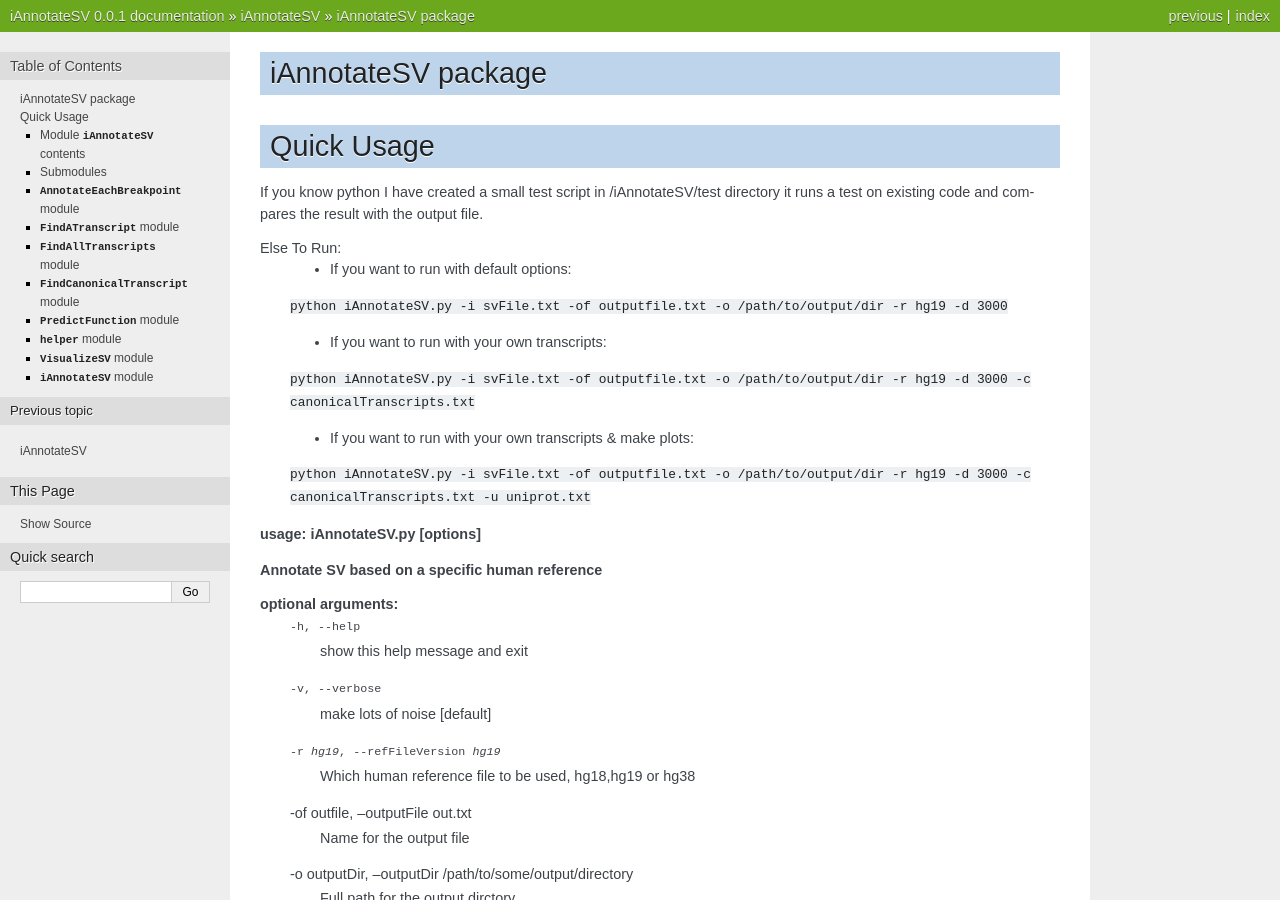
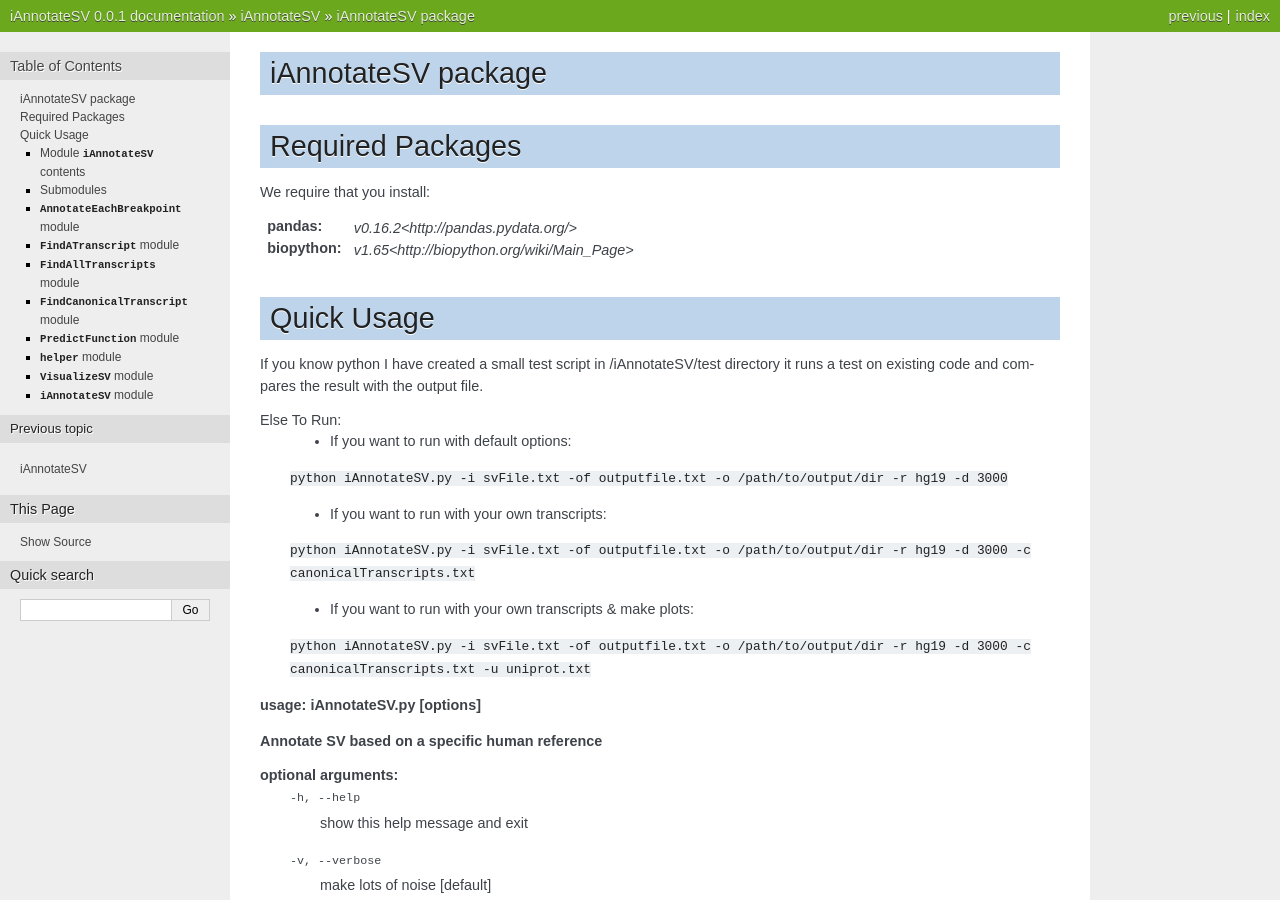
Before and after one commit to rhshah/iAnnotateSV, a Sphinx documentation site: the page built from docs/iAnnotateSV.rst, in a window 1280 px wide and 900 px high. Built offline with Sphinx 7.4.7, drawn with Linux system fonts in a browser that asks for light colours.

Commit message:
Updated Some Docs

```diff
--- a/docs/iAnnotateSV.rst
+++ b/docs/iAnnotateSV.rst
@@ -1,5 +1,14 @@
 iAnnotateSV package
 ===================
+
+Required Packages
+=================
+
+We require that you install:
+
+:pandas: `v0.16.2<http://pandas.pydata.org/>`
+:biopython: `v1.65<http://biopython.org/wiki/Main_Page>`
+
 
 Quick Usage
 ===========
```
Also changed, not shown: README.rst (+7 -0 lines).
